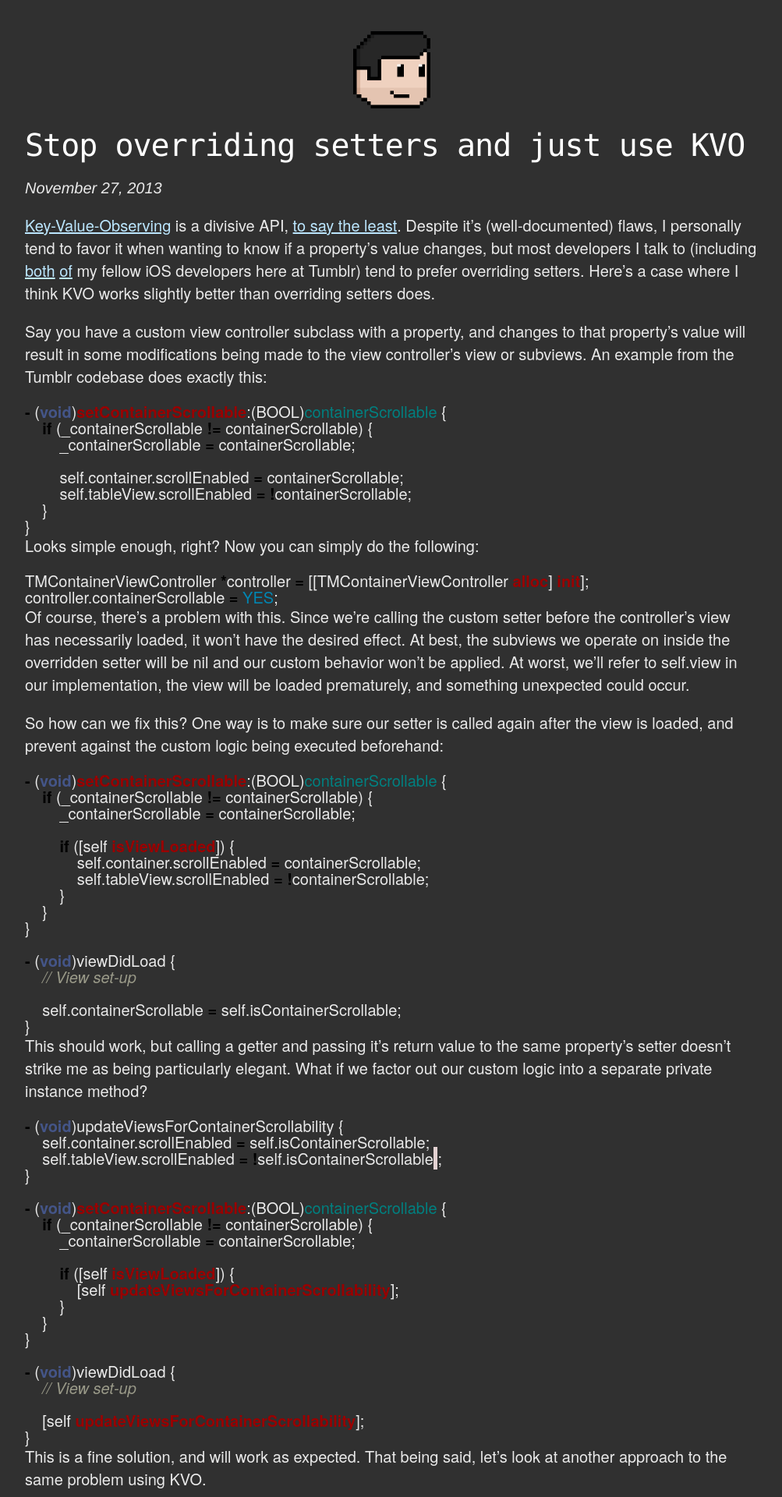
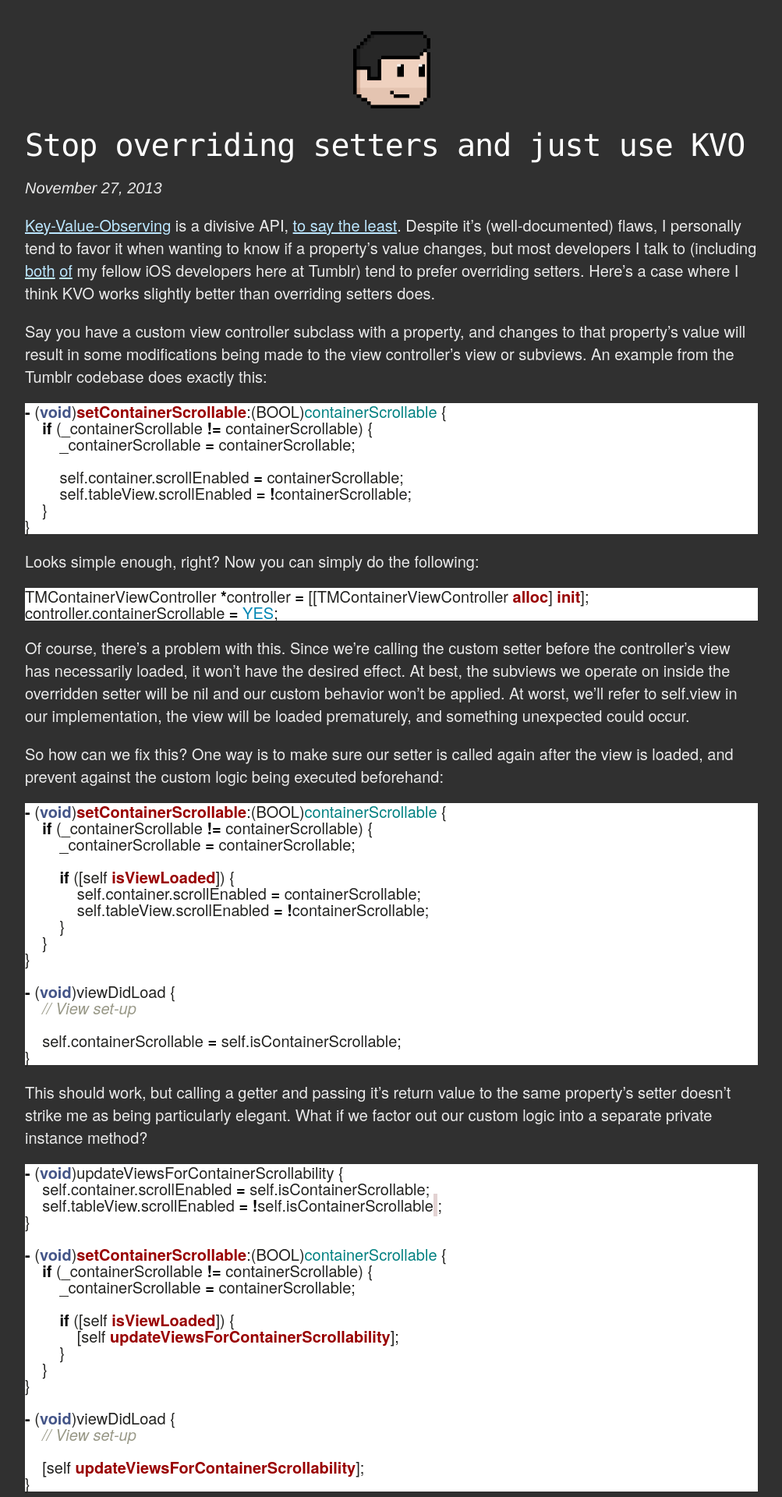
Before and after one commit to irace/irace.github.com, a Jekyll site: the page built from _posts/2013-11-27-kvo.md, in a window 1280 px wide. Shown: the top 1920 px of the page at 78% size, without its empty margins (138-1141 px from the left). Built offline with Jekyll 4.4.1, drawn with Linux system fonts in a browser that asks for light colours.

Commit message:
Fix code styling

```diff
--- a/stylesheets/styles.css
+++ b/stylesheets/styles.css
@@ -7,6 +7,12 @@ body {
 	background-color: #303030;
   color: #EAEAEA !important;
 	font-size: 20px;
+}
+
+.highlight {
+  background-color: #ffffff;
+  color: #222220 !important;
+  margin-bottom: 20px;
 }
 
 header .image-container {
```
